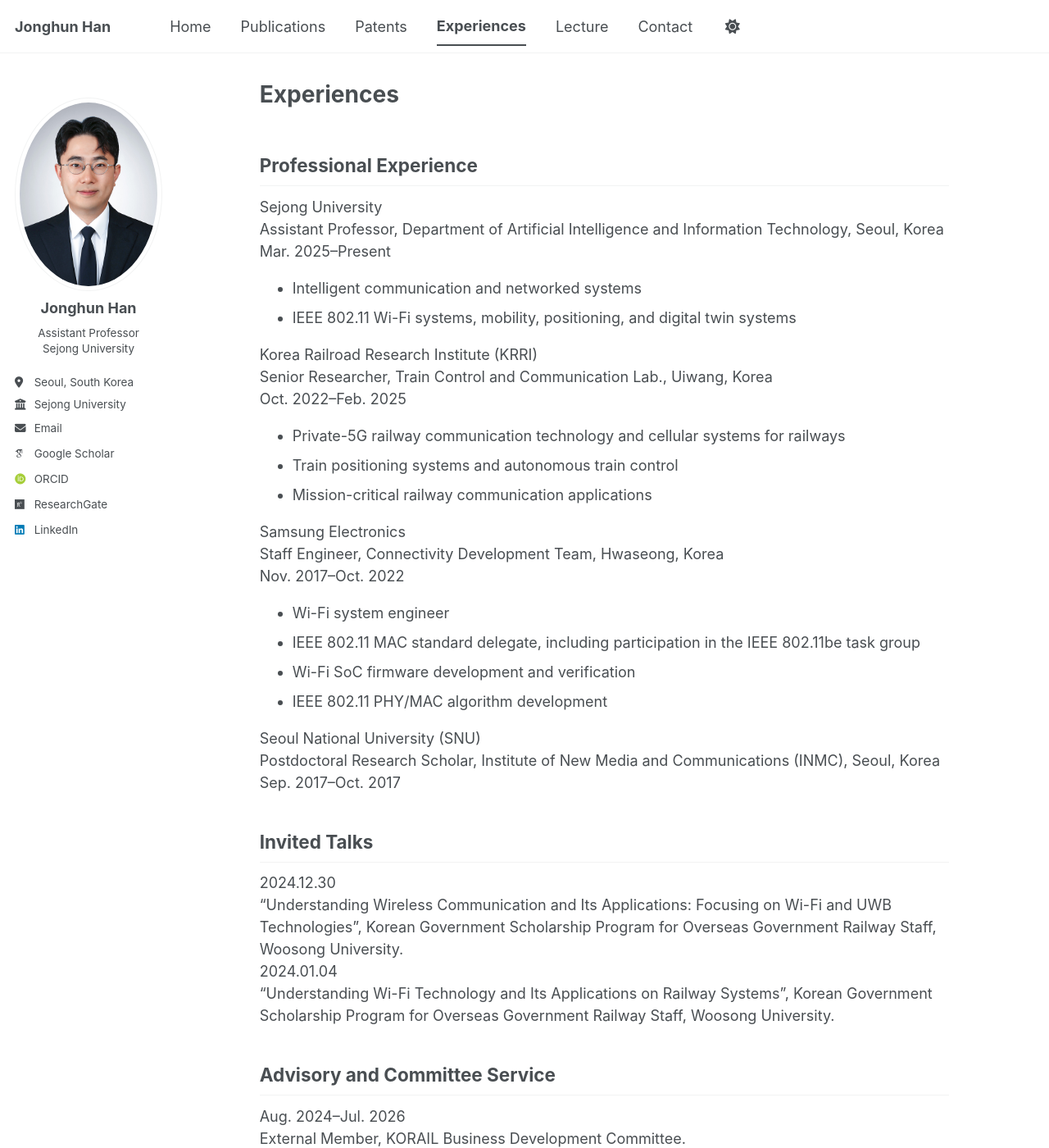
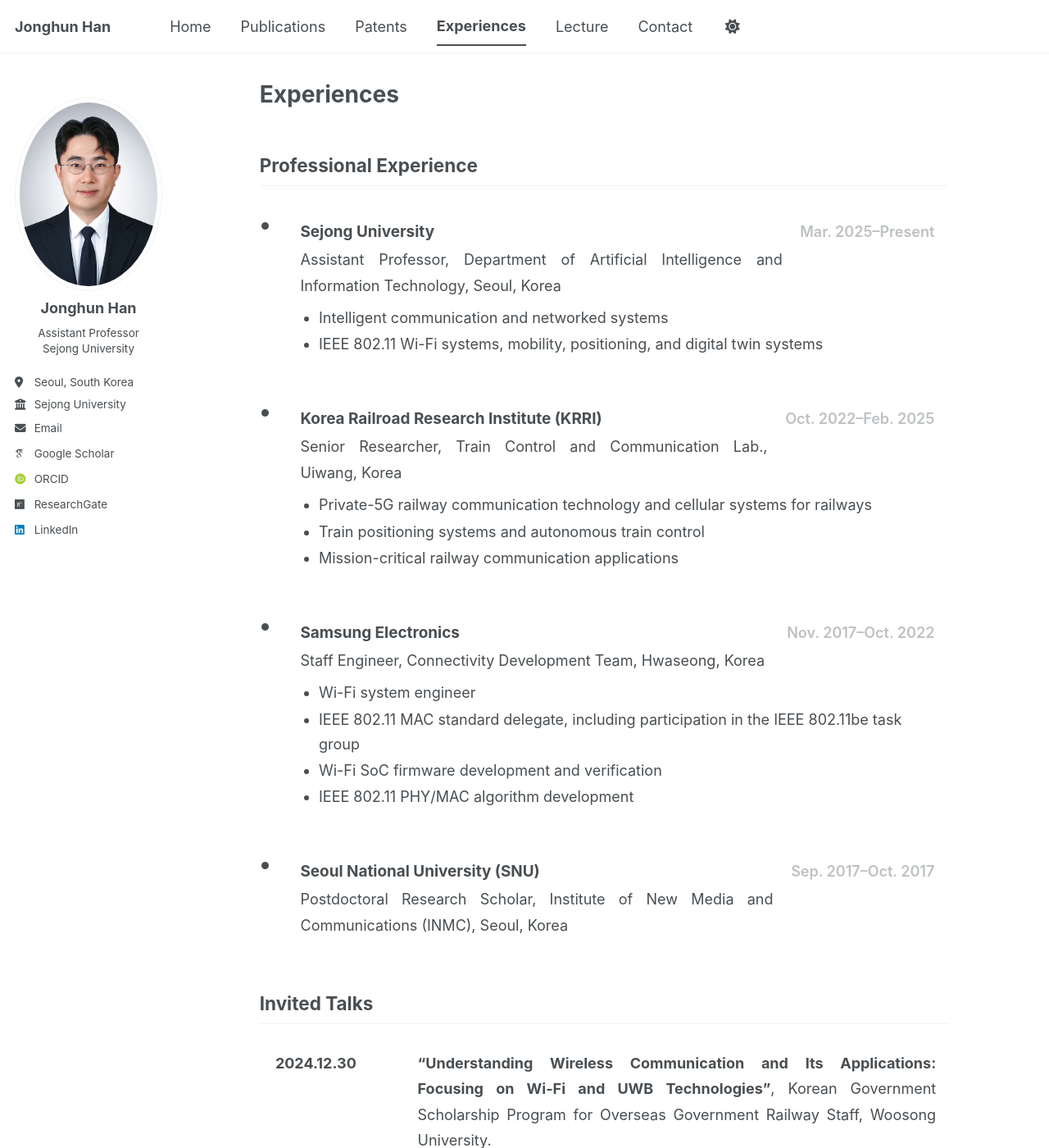
Before and after one commit to icnsl/icnsl.github.io, a Jekyll site: the page built from _pages/experiences.md, in a window 1280 px wide and 1400 px high. Shown: the whole window at 82% size. Built offline with Jekyll 4.4.1, drawn with Linux system fonts in a browser that asks for light colours; some web fonts are replaced; a script bundle is joined from its source files by our own code; library files that are not in the unit come from our copies.

Commit message:
Update _page.scss

```diff
--- a/_sass/layout/_page.scss
+++ b/_sass/layout/_page.scss
@@ -575,3 +575,194 @@
   white-space: nowrap;
   margin-right: 0.2rem;
 }
+
+/* ==========================================================================
+   CUSTOM: Experiences page - professional timeline
+   ========================================================================== */
+
+.page__content .timeline-list {
+  position: relative;
+  max-width: 920px;
+  margin: 1.25rem 0 2.75rem;
+  padding-left: 1.6rem;
+}
+
+.page__content .timeline-list::before {
+  content: "";
+  position: absolute;
+  top: 0.45rem;
+  bottom: 0.45rem;
+  left: 0.38rem;
+  width: 2px;
+  background: rgba(255, 255, 255, 0.25);
+}
+
+.page__content .timeline-entry {
+  position: relative;
+  margin: 0 0 1.35rem;
+}
+
+.page__content .timeline-entry::before {
+  content: "";
+  position: absolute;
+  left: -1.56rem;
+  top: 1.05rem;
+  width: 0.72rem;
+  height: 0.72rem;
+  border-radius: 50%;
+  background: var(--global-text-color);
+  border: 2px solid var(--global-bg-color);
+  z-index: 2;
+}
+
+.page__content .timeline-card {
+  padding: 0.9rem 1rem;
+  line-height: 1.75;
+  border-left: 3px solid rgba(255, 255, 255, 0.18);
+  border-radius: 0.45rem;
+  background: rgba(255, 255, 255, 0.035);
+}
+
+.page__content .timeline-card:hover {
+  background: rgba(255, 255, 255, 0.06);
+}
+
+.page__content .timeline-head {
+  display: flex;
+  justify-content: space-between;
+  align-items: baseline;
+  gap: 1.2rem;
+}
+
+.page__content .timeline-title {
+  font-weight: 700;
+  font-size: 1.05em;
+}
+
+.page__content .timeline-role {
+  margin-top: 0.1rem;
+  text-align: justify;
+  text-align-last: left;
+  text-justify: inter-word;
+  hyphens: auto;
+  -webkit-hyphens: auto;
+  overflow-wrap: break-word;
+}
+
+.page__content .timeline-date {
+  flex: 0 0 auto;
+  font-weight: 600;
+  white-space: nowrap;
+  color: var(--global-text-color-light);
+}
+
+.page__content .timeline-details {
+  margin: 0.5rem 0 0;
+  padding-left: 1.25rem;
+}
+
+.page__content .timeline-details li {
+  line-height: 1.65;
+  margin-bottom: 0.15rem;
+}
+
+
+/* ==========================================================================
+   CUSTOM: Experiences page - CV/service entries
+   ========================================================================== */
+
+.page__content .cv-list {
+  max-width: 920px;
+  margin: 1rem 0 2.75rem;
+}
+
+.page__content .cv-entry {
+  display: grid;
+  grid-template-columns: 8.8rem minmax(0, 1fr);
+  column-gap: 0.85rem;
+  align-items: baseline;
+
+  margin: 0 0 1.05rem;
+  padding: 0.75rem 0.9rem;
+
+  line-height: 1.75;
+
+  border-left: 3px solid rgba(255, 255, 255, 0.18);
+  border-radius: 0.45rem;
+  background: rgba(255, 255, 255, 0.03);
+}
+
+.page__content .cv-entry:hover {
+  background: rgba(255, 255, 255, 0.055);
+}
+
+.page__content .cv-date {
+  font-weight: 700;
+  white-space: nowrap;
+  color: var(--global-text-color);
+}
+
+.page__content .cv-body {
+  text-align: justify;
+  text-align-last: left;
+  text-justify: inter-word;
+  hyphens: auto;
+  -webkit-hyphens: auto;
+  overflow-wrap: break-word;
+  word-spacing: normal;
+  letter-spacing: normal;
+}
+
+.page__content .cv-title {
+  font-weight: 700;
+}
+
+.page__content .cv-details {
+  margin: 0.4rem 0 0;
+  padding-left: 1.25rem;
+}
+
+.page__content .cv-details li {
+  line-height: 1.65;
+  margin-bottom: 0.1rem;
+}
+
+
+/* ==========================================================================
+   CUSTOM: Experiences page - mobile layout
+   ========================================================================== */
+
+@media (max-width: 600px) {
+  .page__content .timeline-list {
+    padding-left: 1.15rem;
+  }
+
+  .page__content .timeline-list::before {
+    left: 0.25rem;
+  }
+
+  .page__content .timeline-entry::before {
+    left: -1.25rem;
+  }
+
+  .page__content .timeline-head {
+    display: block;
+  }
+
+  .page__content .timeline-date {
+    margin-top: 0.2rem;
+  }
+
+  .page__content .timeline-role {
+    text-align: left;
+  }
+
+  .page__content .cv-entry {
+    grid-template-columns: 1fr;
+    row-gap: 0.15rem;
+  }
+
+  .page__content .cv-body {
+    text-align: left;
+  }
+}
```
